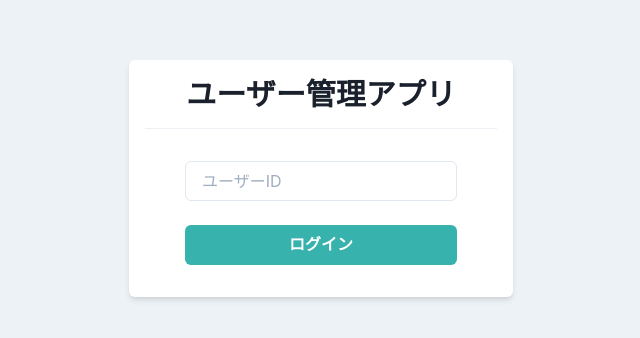
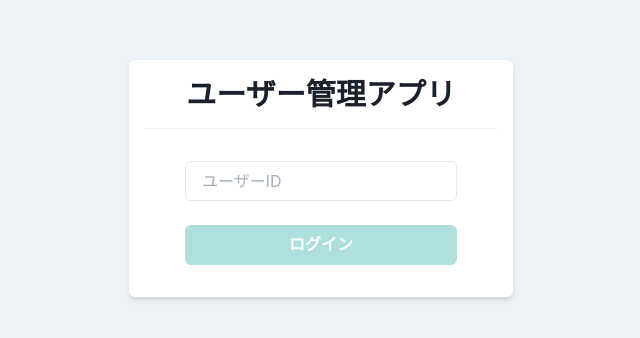
Before and after one commit to ka52k/section12, a React (Create React App) app: page / in a window 1280 px wide. Shown: the part 222-560 px from the top of the page, without its empty margins (319-959 px from the left). Built offline with nearby package versions, Linux system fonts and the light colour scheme.

Commit message:
20210328－2変更

```diff
--- a/src/components/atoms/button/PrimaryButton.tsx
+++ b/src/components/atoms/button/PrimaryButton.tsx
@@ -3,12 +3,22 @@ import { memo, ReactNode, VFC } from "react";
 
 type Props = {
   children: ReactNode;
+  disabled?: boolean;
+  loading?: boolean;
+  onClick: () => void;
 };
 
 export const PrimaryButton: VFC<Props> = memo((props) => {
-  const { children } = props;
+  const { children, disabled = false, loading = false, onClick } = props;
   return (
-    <Button bg="teal.400" color="white" _hover={{ opacity: 0.8 }}>
+    <Button
+      bg="teal.400"
+      color="white"
+      _hover={{ opacity: 0.8 }}
+      disabled={disabled || loading}
+      isLoading={loading}
+      onClick={onClick}
+    >
       {children}
     </Button>
   );
--- a/src/components/pages/Login.tsx
+++ b/src/components/pages/Login.tsx
@@ -1,18 +1,17 @@
-import {
-  Box,
-  Divider,
-  Flex,
-  Heading,
-  Input,
-  Stack
-} from "@chakra-ui/react";
+import { Box, Divider, Flex, Heading, Input, Stack } from "@chakra-ui/react";
 import { ChangeEvent, memo, useState, VFC } from "react";
+import { useAuth } from "../../hooks/useAuth";
 import { PrimaryButton } from "../atoms/button/PrimaryButton";
 
 export const Login: VFC = memo(() => {
-  const [userId, setUserId] = useState('');
+  const { login, loading } = useAuth();
 
-  const onChangeUserId = (e: ChangeEvent<HTMLInputElement>) => setUserId(e.target.value);
+  const [userId, setUserId] = useState("");
+
+  const onChangeUserId = (e: ChangeEvent<HTMLInputElement>) =>
+    setUserId(e.target.value);
+
+  const onClickLogin = () => login(userId);
 
   return (
     <Flex align="center" justify="center" height="100vh">
@@ -22,8 +21,18 @@ export const Login: VFC = memo(() => {
         </Heading>
         <Divider my={4} />
         <Stack spacing={6} py={4} px={10}>
-          <Input placeholder="ユーザーID" value={userId} onChange={onChangeUserId} />
-          <PrimaryButton>ログイン</PrimaryButton>
+          <Input
+            placeholder="ユーザーID"
+            value={userId}
+            onChange={onChangeUserId}
+          />
+          <PrimaryButton
+            disabled={userId === ""}
+            loading={loading}
+            onClick={onClickLogin}
+          >
+            ログイン
+          </PrimaryButton>
         </Stack>
       </Box>
     </Flex>
```
